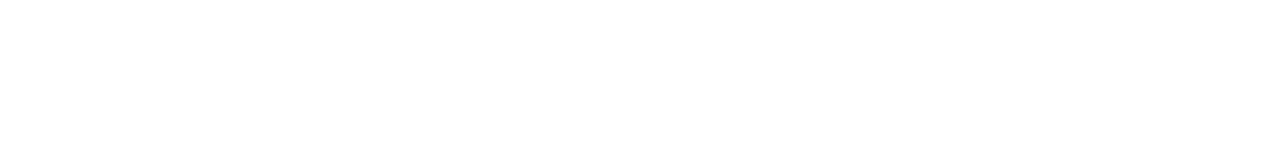
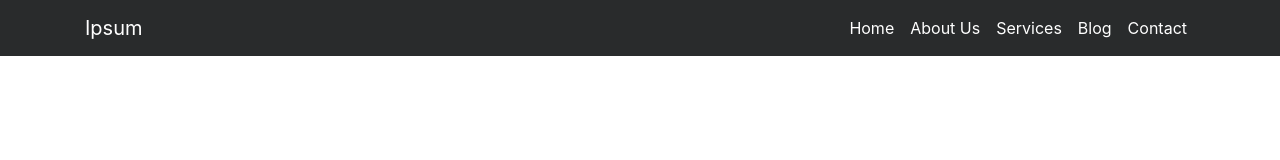
Before and after one commit to Vnymark/ipsum, a website: page src/index.html in a window 1280 px wide. Drawn offline with Linux system fonts and the light colour scheme.

Commit message:
Added navbar.

```diff
--- a/src/index.html
+++ b/src/index.html
@@ -10,6 +10,33 @@
     <title>Ipsum</title>
 </head>
 <body>
+<nav class="navbar navbar-toggleable navbar-inverse bg-inverse">
+    <div class="container">
+        <a href="index.html" class="navbar-brand">Ipsum</a>
+        <button class="navbar-toggler" data-toggle="collapse" data-target="#navbarNav">
+            <span class="navbar-toggler-icon"></span>
+        </button>
+        <div class="collapse navbar-collapse" id="navbarNav">
+            <ul class="navbar-nav ml-auto">
+                <li class="nav-item active">
+                    <a href="index.html" class="nav-link">Home</a>
+                </li>
+                <li class="nav-item active">
+                    <a href="about.html" class="nav-link">About Us</a>
+                </li>
+                <li class="nav-item active">
+                    <a href="services.html" class="nav-link">Services</a>
+                </li>
+                <li class="nav-item active">
+                    <a href="blog.html" class="nav-link">Blog</a>
+                </li>
+                <li class="nav-item active">
+                    <a href="contact.html" class="nav-link">Contact</a>
+                </li>
+            </ul>
+        </div>
+    </div>
+</nav>
 <script src="js/jquery.min.js"></script>
 <script src="js/tether.min.js"></script>
 <script src="js/bootstrap.min.js"></script>
```
